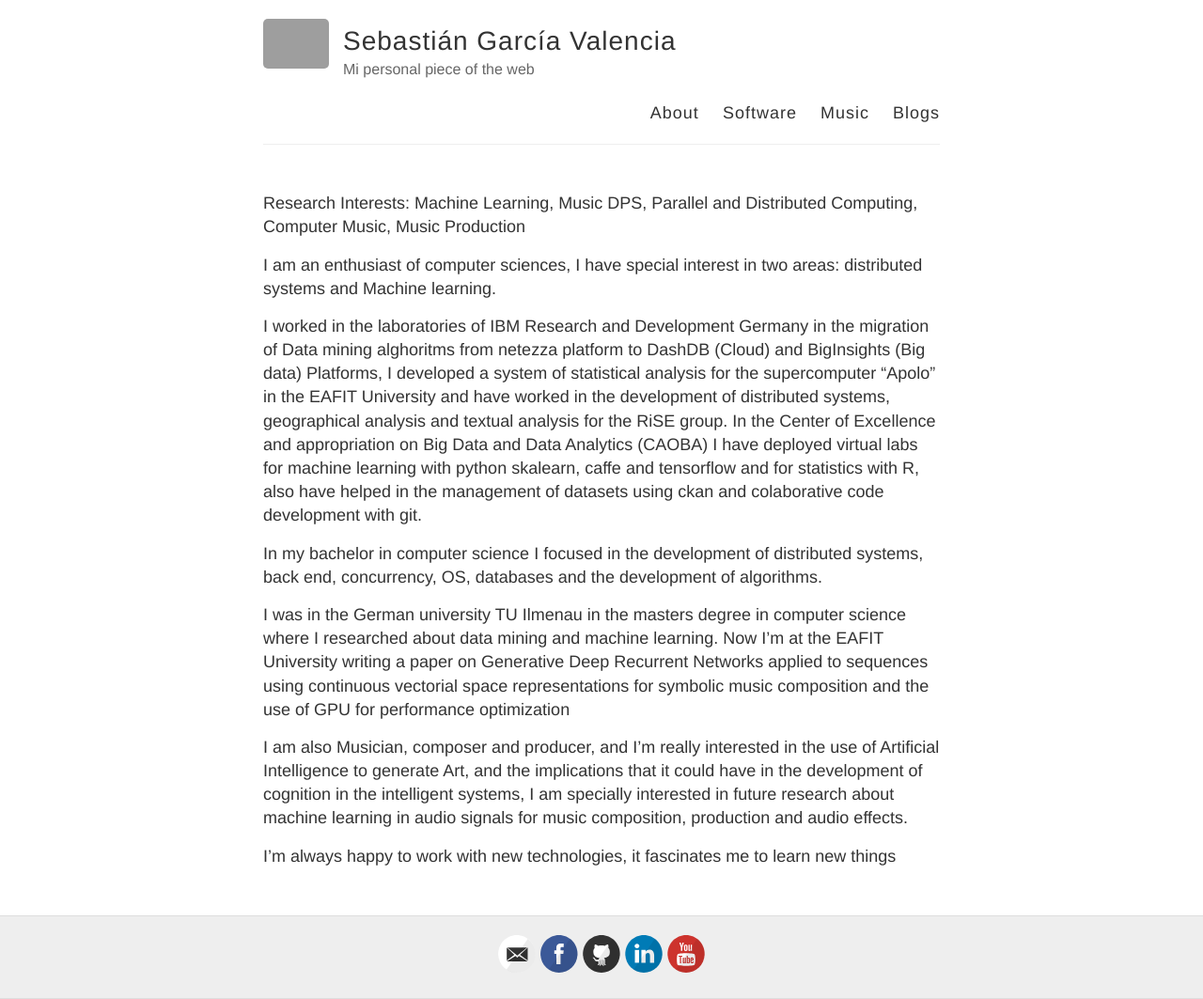
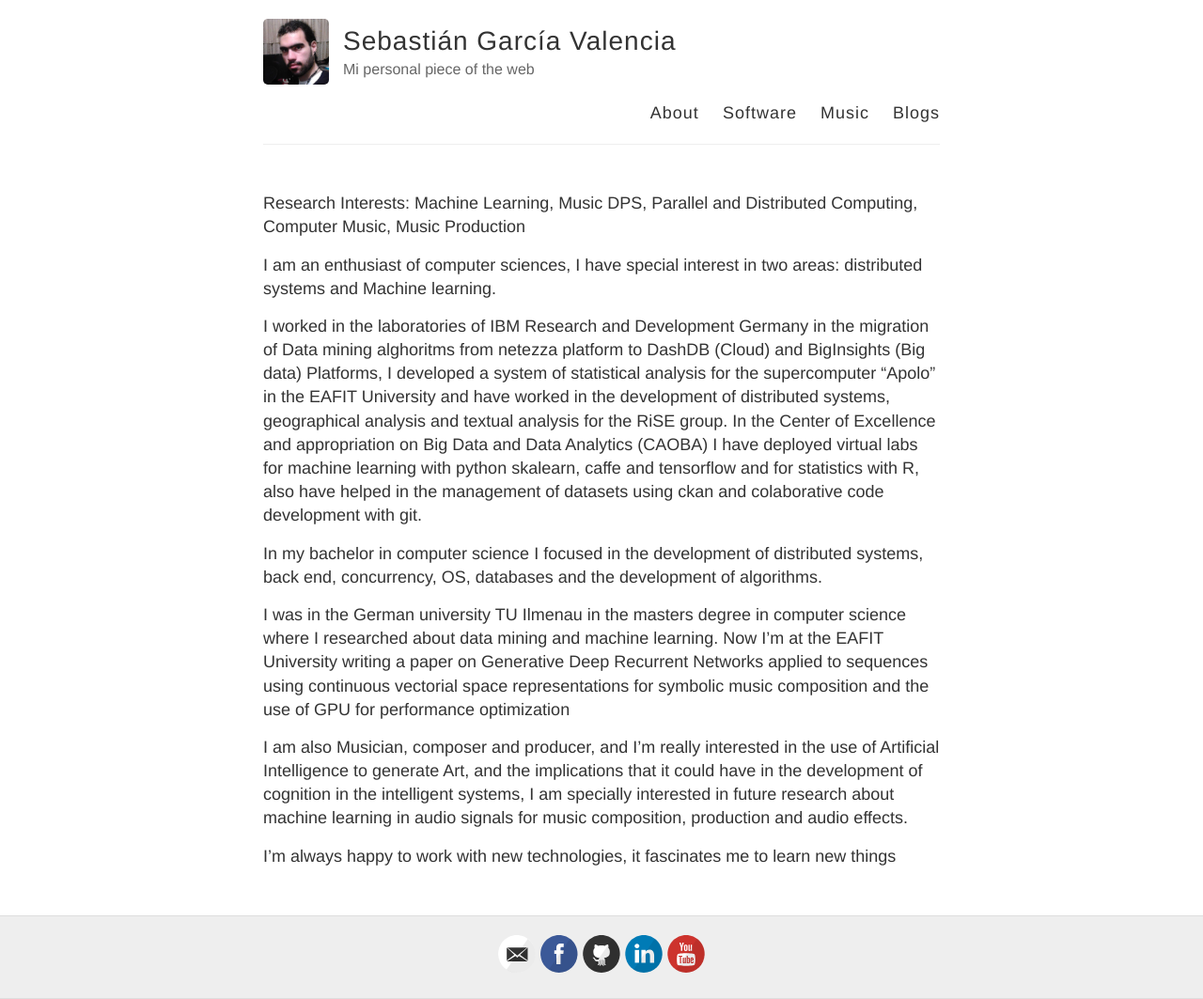
Before and after one commit to sebasgverde/sebasgverde.github.io, a Jekyll site: the page built from index.md, in a window 1280 px wide. Shown: the whole page at 94% size. Built offline with Jekyll 4.4.1, drawn with Linux system fonts in a browser that asks for light colours.

Commit message:
Update _config.yml

```diff
--- a/_config.yml
+++ b/_config.yml
@@ -9,7 +9,7 @@ name: Sebastián García Valencia
 description: Mi personal piece of the web
 
 # URL of your avatar or profile pic (you could use your GitHub profile pic)
-avatar: https://sebasgverde.github.io/images/profile.png
+avatar: https://sebasgverde.github.io/images/profile.jpg
 
 #
 # Flags below are optional
```
